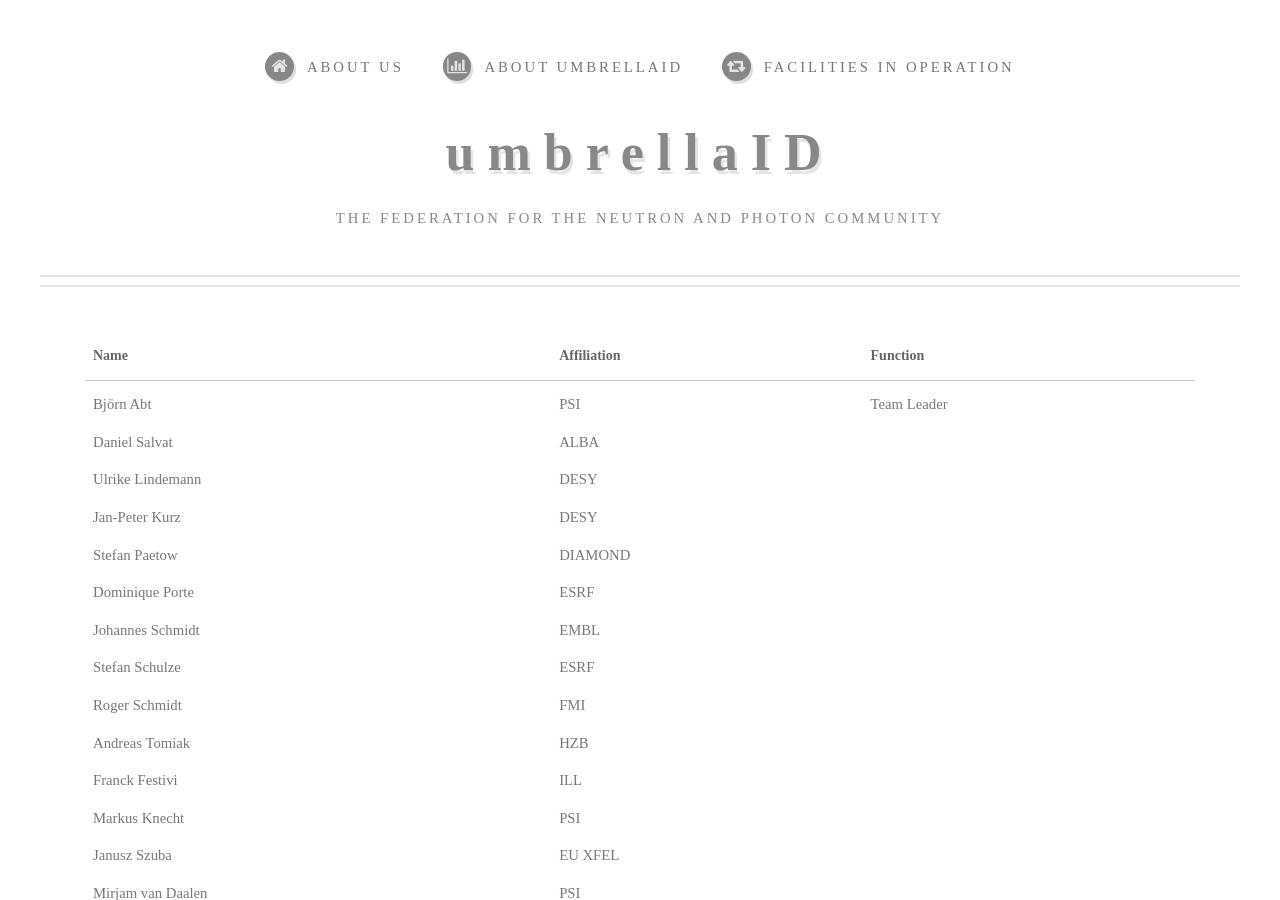
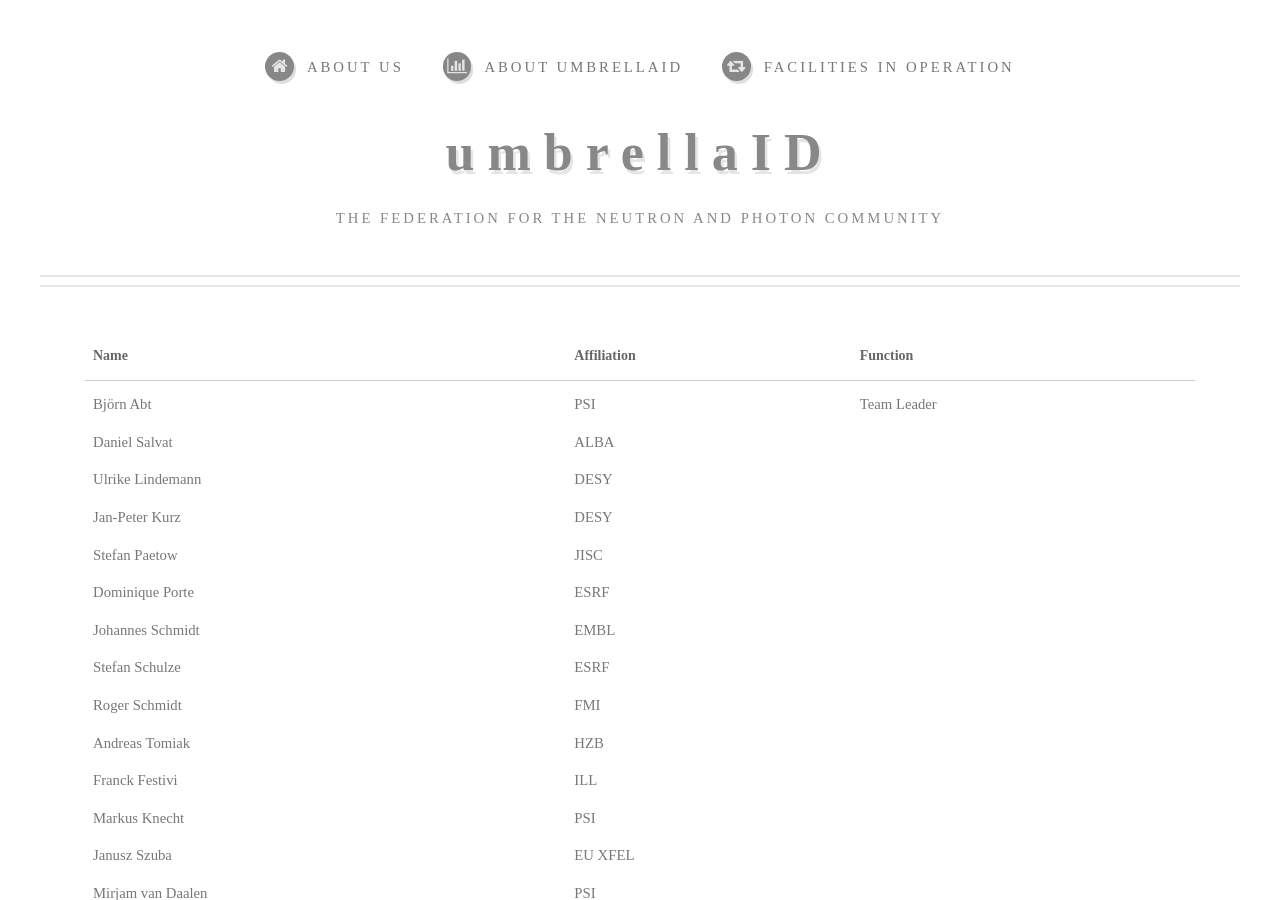
Before and after one commit to flowedback/flowedback.github.io, a Jekyll site: the page built from tt.html, in a window 1280 px wide and 900 px high. Built offline with Jekyll 4.4.1, drawn with Linux system fonts in a browser that asks for light colours; some web fonts are replaced.

Commit message:
Update tt.html

```diff
--- a/tt.html
+++ b/tt.html
@@ -31,7 +31,7 @@
 					</tr>
 					<tr>
 							<td>Stefan Paetow</td>
-							<td>DIAMOND</td>
+							<td>JISC</td>
 							<td>&nbsp;</td>
 					</tr>
 					<tr>
```
